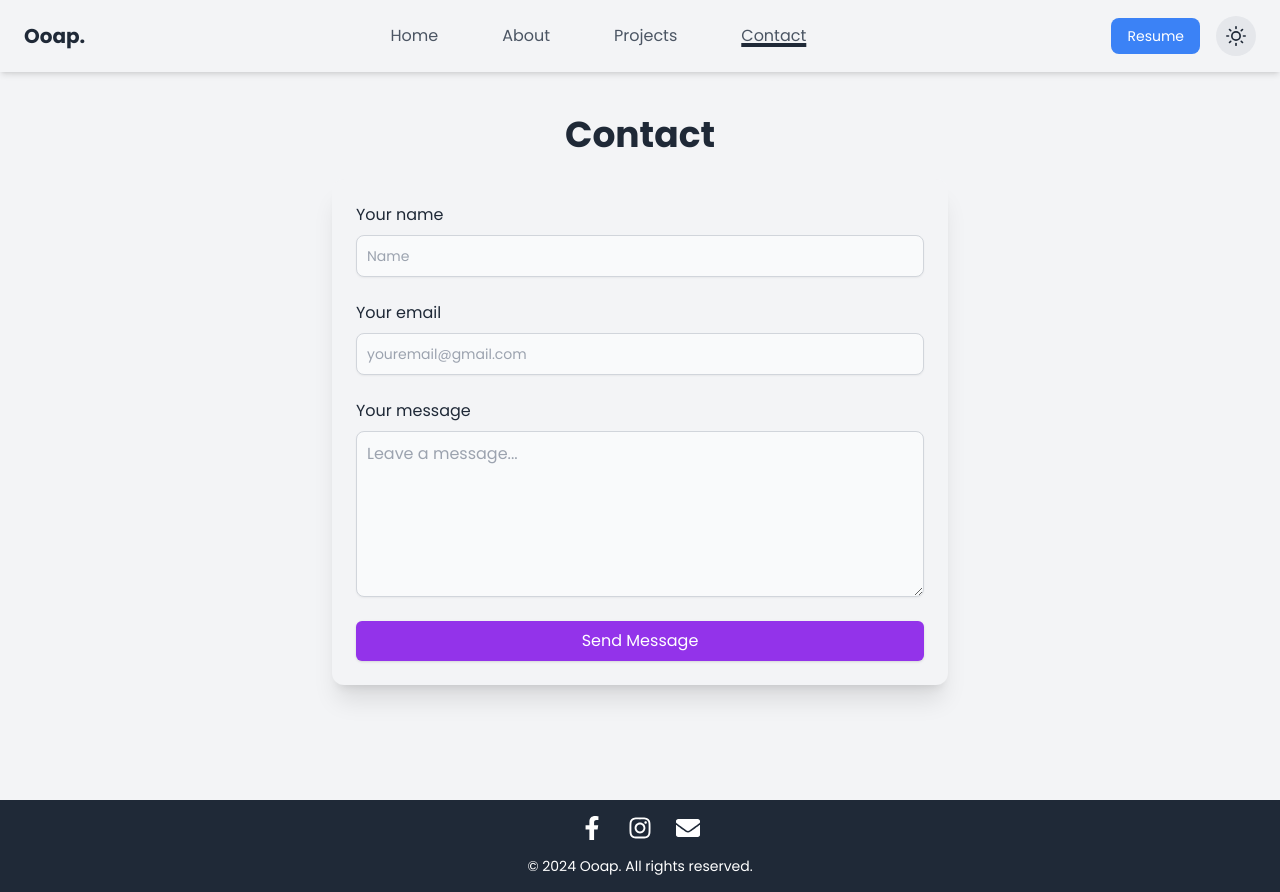
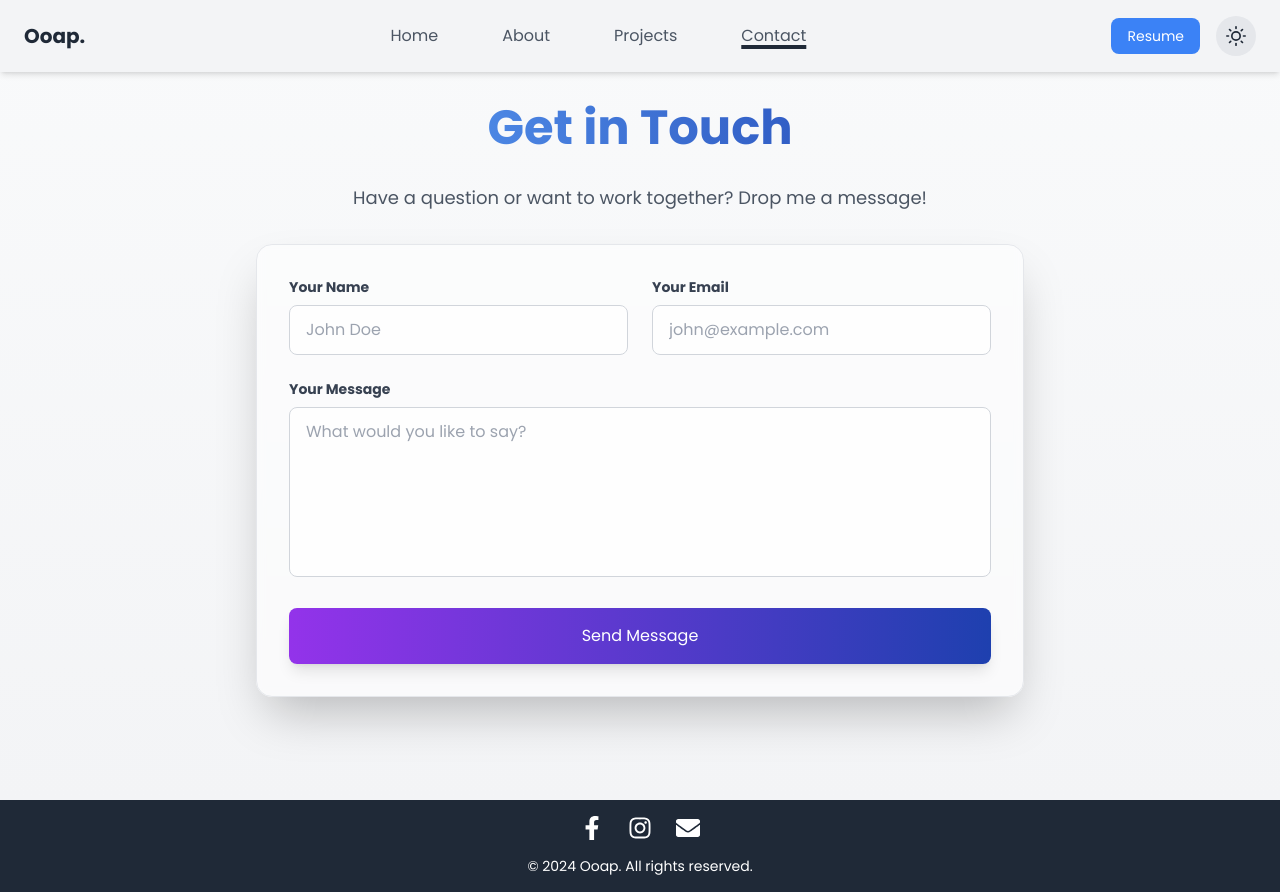
Before and after one commit to COSWEH/myPortfolio, a React (Vite) app: page /contact in a window 1280 px wide. Built offline with nearby package versions, Linux system fonts and the light colour scheme.

Commit message:
slight changes

```diff
--- a/index.html
+++ b/index.html
@@ -4,16 +4,18 @@
     <meta charset="UTF-8" />
     <link rel="icon" type="image/img" href="/src/assets/logoP.jpg" />
     <meta name="viewport" content="width=device-width, initial-scale=1.0" />
-		<title>MyPortfolio</title>
+    <title>Portfolio | Paolo Marvel Ramos</title>
 
     <link rel="preconnect" href="https://fonts.googleapis.com" />
     <link rel="preconnect" href="https://fonts.gstatic.com" crossorigin />
     <link
       href="https://fonts.googleapis.com/css2?family=Poppins:ital,wght@0,400;0,700&display=swap"
-			rel="stylesheet" />
+      rel="stylesheet"
+    />
     <link
       href="https://cdn.jsdelivr.net/npm/devicon@2.14.0/devicon.min.css"
-			rel="stylesheet" />
+      rel="stylesheet"
+    />
   </head>
   <style>
     body {
--- a/src/pages/Contact.jsx
+++ b/src/pages/Contact.jsx
@@ -36,66 +36,129 @@ function Contact() {
       );
   };
 
+  // ... existing code ...
   return (
-		<div className="bg-gray-100 dark:bg-gray-800 text-gray-800 dark:text-white min-h-screen flex flex-col items-center justify-center py-24 px-6">
-			<h1 className="text-3xl sm:text-4xl font-extrabold text-center mb-6">
-				Contact
+    <div className="bg-gradient-to-b from-gray-50 to-gray-100 dark:from-gray-800 dark:to-gray-900 text-gray-800 dark:text-white min-h-screen flex flex-col items-center justify-center px-6 py-24 sm:px-6 lg:px-8">
+      <div className="max-w-3xl w-full space-y-8">
+        <h1 className="text-4xl sm:text-5xl font-extrabold text-center bg-gradient-to-r from-blue-400 to-blue-800 bg-clip-text text-transparent">
+          Get in Touch
         </h1>
+        <p className="text-center text-gray-600 dark:text-gray-400 text-lg max-w-2xl mx-auto">
+          Have a question or want to work together? Drop me a message!
+        </p>
+
         <form
           ref={form}
           onSubmit={sendEmail}
-				className="bg-gray-100 dark:bg-gray-900 rounded-xl shadow-xl p-6 space-y-6 lg:w-1/2 w-full">
-				<div>
-					<label htmlFor="email" className="block mb-2 font-medium ">
-						Your name
+          className="backdrop-blur-sm bg-white/50 dark:bg-gray-900/50 rounded-2xl shadow-2xl p-8 space-y-6 w-full border border-gray-200 dark:border-gray-700 transition-all duration-300 hover:shadow-xl"
+        >
+          <div className="grid grid-cols-1 md:grid-cols-2 gap-6">
+            <div className="space-y-2">
+              <label
+                htmlFor="name"
+                className="block text-sm font-semibold text-gray-700 dark:text-gray-300"
+              >
+                Your Name
               </label>
               <input
                 type="text"
                 name="from_name"
-						className="shadow-sm bg-gray-50 border border-gray-300 text-gray-900 text-sm rounded-lg focus:ring-primary-500 focus:border-primary-500 block w-full p-2.5 dark:bg-gray-700 dark:border-gray-600 dark:placeholder-gray-400 dark:text-white dark:focus:ring-primary-500 dark:focus:border-primary-500 dark:shadow-sm-light"
-						placeholder="Name"
+                className="w-full px-4 py-3 rounded-lg border border-gray-300 dark:border-gray-600 bg-white/70 dark:bg-gray-800/70 focus:ring-2 focus:ring-purple-500 focus:border-transparent dark:text-white transition-all duration-200 placeholder-gray-400"
+                placeholder="John Doe"
                 required
               />
             </div>
-				<div>
-					<label htmlFor="email" className="block mb-2 font-medium ">
-						Your email
+            <div className="space-y-2">
+              <label
+                htmlFor="email"
+                className="block text-sm font-semibold text-gray-700 dark:text-gray-300"
+              >
+                Your Email
               </label>
               <input
                 type="email"
                 name="from_email"
-						className="shadow-sm bg-gray-50 border border-gray-300 text-gray-900 text-sm rounded-lg focus:ring-primary-500 focus:border-primary-500 block w-full p-2.5 dark:bg-gray-700 dark:border-gray-600 dark:placeholder-gray-400 dark:text-white dark:focus:ring-primary-500 dark:focus:border-primary-500 dark:shadow-sm-light"
-						placeholder="youremail@gmail.com"
+                className="w-full px-4 py-3 rounded-lg border border-gray-300 dark:border-gray-600 bg-white/70 dark:bg-gray-800/70 focus:ring-2 focus:ring-purple-500 focus:border-transparent dark:text-white transition-all duration-200 placeholder-gray-400"
+                placeholder="john@example.com"
                 required
               />
             </div>
-				<div className="sm:col-span-2">
-					<label htmlFor="message" className="block mb-2 font-medium ">
-						Your message
+          </div>
+
+          <div className="space-y-2">
+            <label
+              htmlFor="message"
+              className="block text-sm font-semibold text-gray-700 dark:text-gray-300"
+            >
+              Your Message
             </label>
             <textarea
               name="message"
               rows="6"
-						className="block p-2.5 w-full  text-gray-900 bg-gray-50 rounded-lg shadow-sm border border-gray-300 focus:ring-primary-500 focus:border-primary-500 dark:bg-gray-700 dark:border-gray-600 dark:placeholder-gray-400 dark:text-white dark:focus:ring-primary-500 dark:focus:border-primary-500"
-						placeholder="Leave a message..."></textarea>
+              className="w-full px-4 py-3 rounded-lg border border-gray-300 dark:border-gray-600 bg-white/70 dark:bg-gray-800/70 focus:ring-2 focus:ring-purple-500 focus:border-transparent dark:text-white transition-all duration-200 placeholder-gray-400 resize-none"
+              placeholder="What would you like to say?"
+              required
+            ></textarea>
           </div>
-				<div>
+
           <button
             type="submit"
             disabled={isSubmitting}
-						className="w-full bg-purple-600 text-white py-2 px-4 rounded-md shadow hover:bg-blue-700 focus:ring-2 focus:ring-purple-500 focus:outline-none">
-						{isSubmitting ? "Sending..." : "Send Message"}
+            className="w-full bg-gradient-to-r from-purple-600 to-blue-800 text-white py-4 px-6 rounded-lg shadow-lg hover:shadow-xl disabled:opacity-70 disabled:cursor-not-allowed transform transition-all duration-200 hover:-translate-y-0.5 focus:ring-2 focus:ring-purple-500 focus:ring-offset-2 focus:outline-none"
+          >
+            {isSubmitting ? (
+              <span className="flex items-center justify-center">
+                <svg
+                  className="animate-spin -ml-1 mr-3 h-5 w-5 text-white"
+                  xmlns="http://www.w3.org/2000/svg"
+                  fill="none"
+                  viewBox="0 0 24 24"
+                >
+                  <circle
+                    className="opacity-25"
+                    cx="12"
+                    cy="12"
+                    r="10"
+                    stroke="currentColor"
+                    strokeWidth="4"
+                  ></circle>
+                  <path
+                    className="opacity-75"
+                    fill="currentColor"
+                    d="M4 12a8 8 0 018-8V0C5.373 0 0 5.373 0 12h4zm2 5.291A7.962 7.962 0 014 12H0c0 3.042 1.135 5.824 3 7.938l3-2.647z"
+                  ></path>
+                </svg>
+                Sending...
+              </span>
+            ) : (
+              "Send Message"
+            )}
           </button>
+        </form>
       </div>
-			</form>
 
       {showAlert && (
-				<div className="fixed top-20 right-4 bg-green-600 text-white py-2 px-6 rounded-lg shadow-lg z-50">
-					<p>👌 Message sent successfully!</p>
+        <div className="fixed top-4 right-4 bg-gradient-to-r from-green-500 to-green-600 text-white py-3 px-6 rounded-lg shadow-2xl z-50 animate-fade-in-down flex items-center space-x-2">
+          <svg
+            className="w-5 h-5"
+            fill="none"
+            stroke="currentColor"
+            viewBox="0 0 24 24"
+            xmlns="http://www.w3.org/2000/svg"
+          >
+            <path
+              strokeLinecap="round"
+              strokeLinejoin="round"
+              strokeWidth="2"
+              d="M5 13l4 4L19 7"
+            ></path>
+          </svg>
+          <p>Message sent successfully!</p>
         </div>
       )}
     </div>
   );
+  // ... existing code ...
 }
 
 export default Contact;
--- a/tailwind.config.js
+++ b/tailwind.config.js
@@ -1,9 +1,25 @@
 /** @type {import('tailwindcss').Config} */
 export default {
-	content: ["./index.html", "./src/**/*.{js,ts,jsx,tsx}"],
-	theme: {
-		extend: {},
-	},
-	plugins: [],
-	darkMode: "class",
+  content: ["./index.html", "./src/**/*.{js,ts,jsx,tsx}"],
+  theme: {
+    extend: {
+      keyframes: {
+        "fade-in-down": {
+          "0%": {
+            opacity: "0",
+            transform: "translateY(-10px)",
+          },
+          "100%": {
+            opacity: "1",
+            transform: "translateY(0)",
+          },
+        },
+      },
+      animation: {
+        "fade-in-down": "fade-in-down 0.5s ease-out",
+      },
+    },
+  },
+  plugins: [],
+  darkMode: "class",
 };
```
Also changed, not shown: src/components/Navbar.jsx (+22 -13 lines). Lines whose indentation alone changed are shown as unchanged.
